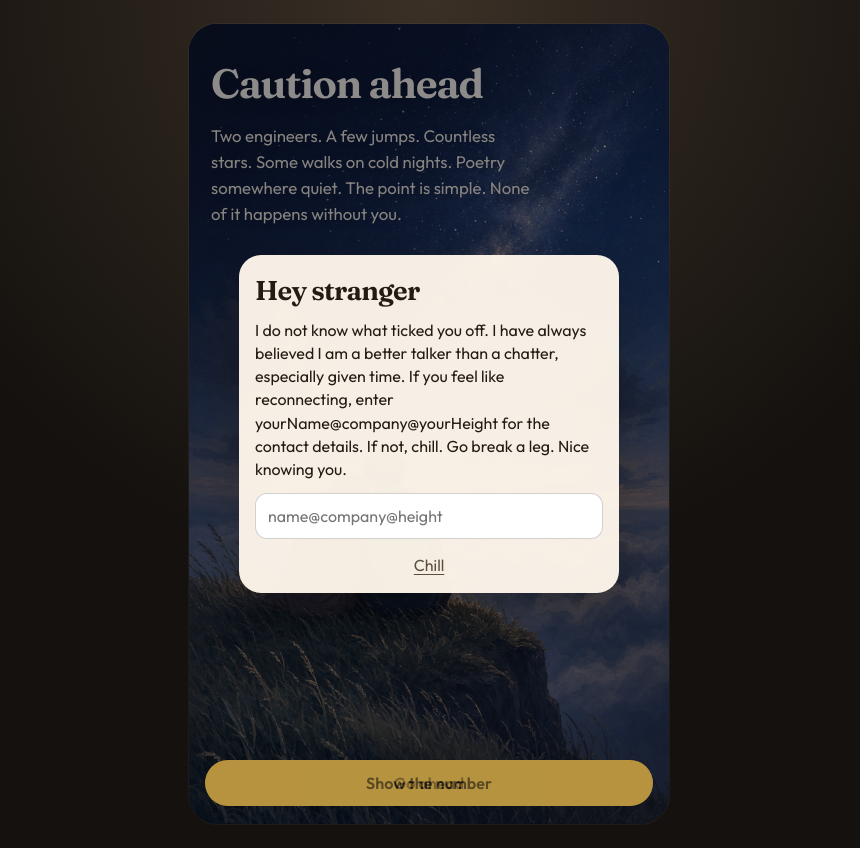
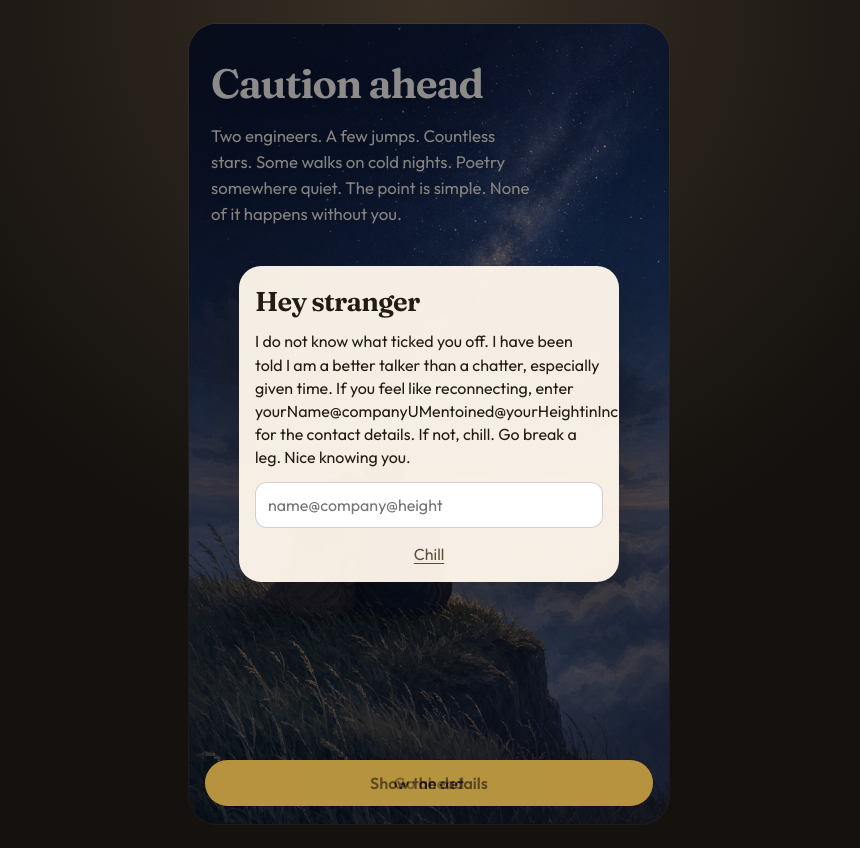
Before and after one commit to gautam-malik1578/us-v1, a React (Vite) app: page / in a window 1280 px wide. Shown: the whole page, without its empty margins (211-1071 px from the left). Built offline with nearby package versions, Linux system fonts and the light colour scheme.

Commit message:
some changes in text

```diff
--- a/src/content.js
+++ b/src/content.js
@@ -33,14 +33,14 @@ export const opening = {
 
 export const gate = {
   title: "Hey stranger",
-  line: "I do not know what ticked you off. I have always believed I am a better talker than a chatter, especially given time. If you feel like reconnecting, enter yourName@company@yourHeight for the contact details. If not, chill. Go break a leg. Nice knowing you.",
+  line: "I do not know what ticked you off. I have been told I am a better talker than a chatter, especially given time. If you feel like reconnecting, enter yourName@companyUMentoined@yourHeightinInches for the contact details. If not, chill. Go break a leg. Nice knowing you.",
   placeholder: "name@company@height",
-  submit: "Show the number",
+  submit: "Show the details",
   dismiss: "Chill",
-  miss: "That does not open it. The details stay put.",
+  miss: "nope :(",
   limited: "Too many tries. Leave it for a while.",
   error: "The check is not reachable yet.",
-  found: "Here it is.",
+  found: "Found it!",
 }
 
 export const work = {
```
